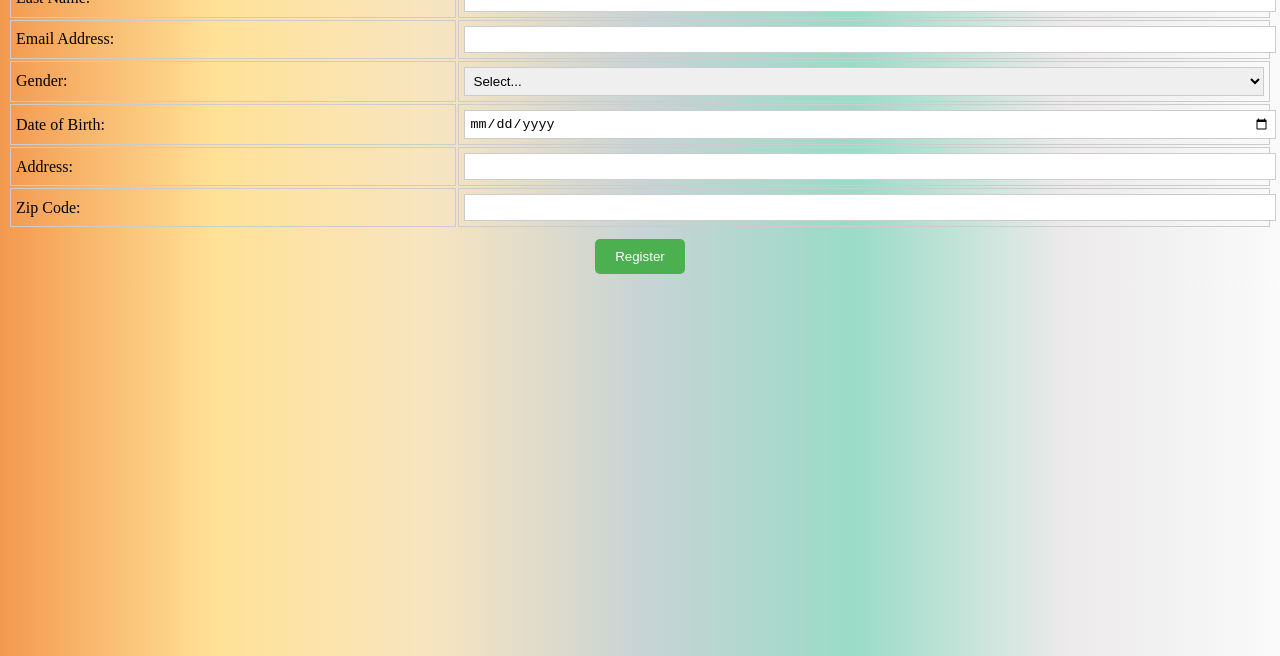
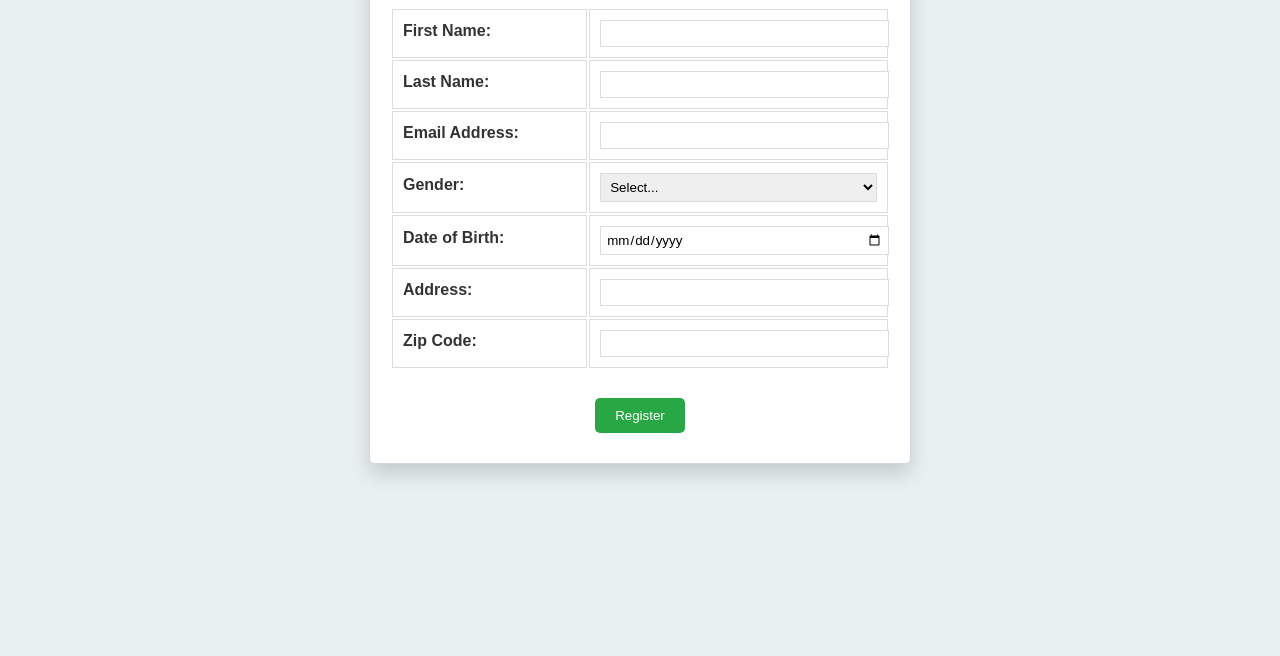
Before and after one commit to LourdesEstelle/web-systems-technologies, a plain HTML site: page abalde-html.html in a window 1280 px wide. Shown: the part 144-800 px from the top of the page. Drawn offline with Linux system fonts and the light colour scheme.

Commit message:
Updated
Final for today

```diff
--- a/abalde-html.html
+++ b/abalde-html.html
@@ -10,23 +10,49 @@
     }
 
     td {
-      border: 1px solid #ccc;
-      padding: 5px;
+      border: 1px solid #ddd;
+      padding: 10px;
     }
 
     input,
     select {
       width: 100%;
-      border: 1px solid #ccc;
+      border: 1px solid #ddd;
       padding: 5px;
+      font-family: Arial, sans-serif;
     }
 
     body {
-      background: linear-gradient(to right, #f2994f, #ffe196, #f8e5c0, #c9d3d5, #9adbc7, #eceaea, #fafafa);
+      background-color: #e8f0f2; /* Light blue */
+    }
+
+    .form-box {
+      background-color: white; /* Lighter blue */
+      border: 1px solid #d0d7de; /* Slightly darker blue */
+      padding: 20px;
+      margin: 50px auto; /* Add space above the form */
+      width: 500px;
+      border-radius: 5px;
+      box-shadow: 0 10px 20px rgba(0, 0, 0, 0.15); /* Shadow effect */
+    }
+
+    h1 {
+      text-align: center;
+      font-family: Arial, sans-serif;
+      font-weight: bold; /* Bold the heading */
+      color: #333; /* Darker gray */
+    }
+
+    label {
+      font-weight: bold; /* Bold the labels */
+      font-family: Arial, sans-serif;
+      display: block; /* Add space between label and field */
+      margin-bottom: 5px;
+      color: #333; /* Darker gray */
     }
 
     button {
-      background-color: #4caf50; /* Light green */
+      background-color: #28a745; /* Darker green */
       color: white;
       border: none;
       padding: 10px 20px;
@@ -38,25 +64,34 @@
   </style>
 </head>
 <body>
+  <div class="form-box">
     <h1>Student Registration Form</h1>
     <form>
       <table>
         <tr>
-        <td>First Name:</td>
-        <td><input type="text" name="firstname" required></td>
+          <td>
+            <label for="firstname">First Name:</label>
+          </td>
+          <td><input type="text" name="firstname" id="firstname" required></td>
         </tr>
         <tr>
-        <td>Last Name:</td>
-        <td><input type="text" name="lastname" required></td>
+          <td>
+            <label for="lastname">Last Name:</label>
+          </td>
+          <td><input type="text" name="lastname" id="lastname" required></td>
         </tr>
         <tr>
-        <td>Email Address:</td>
-        <td><input type="email" name="email" required></td>
+          <td>
+            <label for="email">Email Address:</label>
+          </td>
+          <td><input type="email" name="email" id="email" required></td>
         </tr>
         <tr>
-        <td>Gender:</td>
           <td>
-          <select name="gender" required>
+            <label for="gender">Gender:</label>
+          </td>
+          <td>
+            <select name="gender" id="gender" required>
               <option value="">Select...</option>
               <option value="male">Male</option>
               <option value="female">Female</option>
@@ -65,19 +100,27 @@
           </td>
         </tr>
         <tr>
-        <td>Date of Birth:</td>
-        <td><input type="date" name="dob" required></td>
+          <td>
+            <label for="dob">Date of Birth:</label>
+          </td>
+          <td><input type="date" name="dob" id="dob" required></td>
         </tr>
         <tr>
-        <td>Address:</td>
-        <td><input type="text" name="address" required></td>
+          <td>
+            <label for="address">Address:</label>
+          </td>
+          <td><input type="text" name="address" id="address" required></td>
         </tr>
         <tr>
-        <td>Zip Code:</td>
-        <td><input type="text" name="zipcode" required></td>
+          <td>
+            <label for="zipcode">Zip Code:</label>
+          </td>
+          <td><input type="text" name="zipcode" id="zipcode" required></td>
         </tr>
       </table>
+      <br>
       <button type="submit">Register</button>
     </form>
+  </div>
 </body>
 </html>
```
Lines whose indentation alone changed are shown as unchanged.
